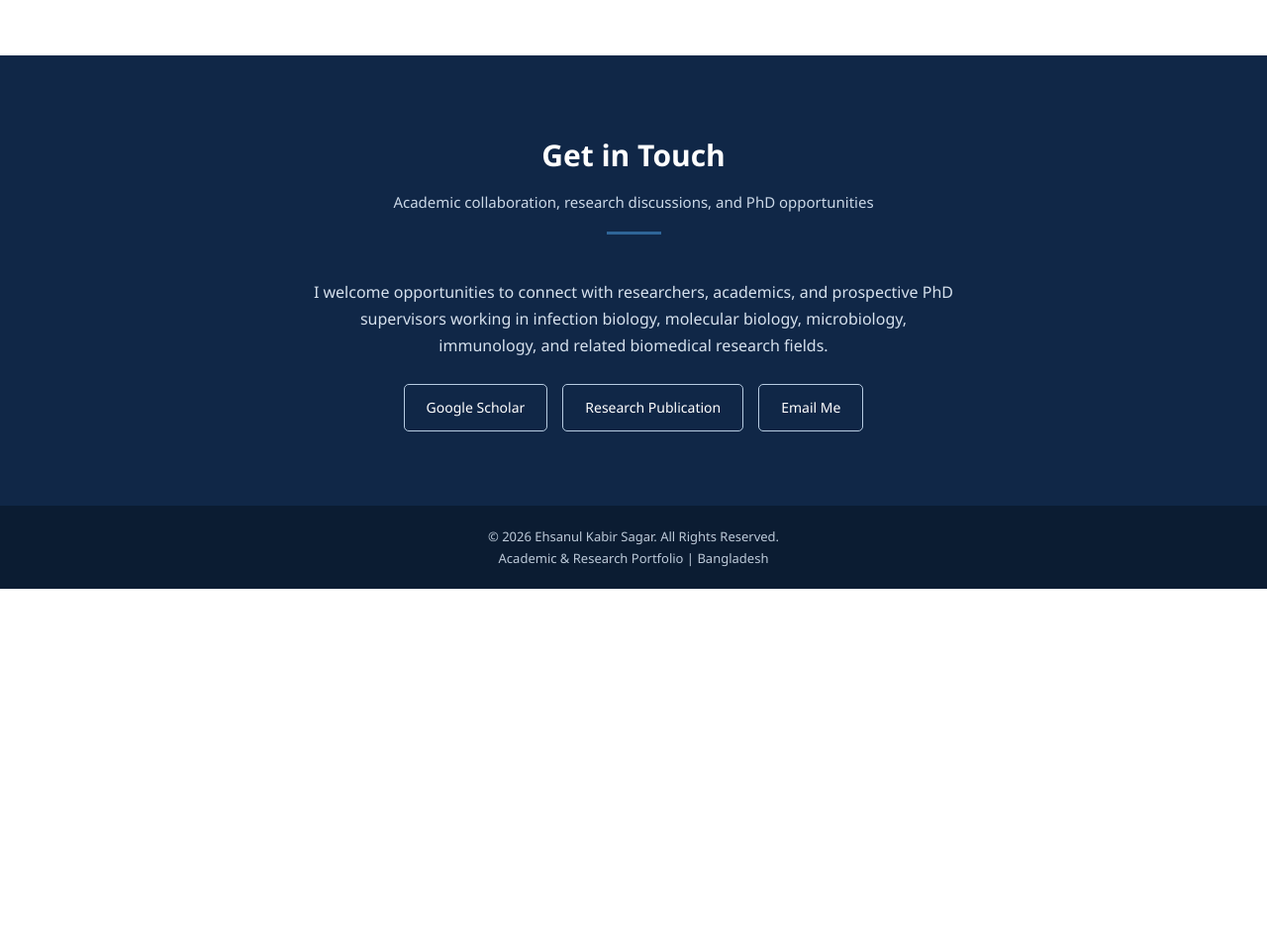
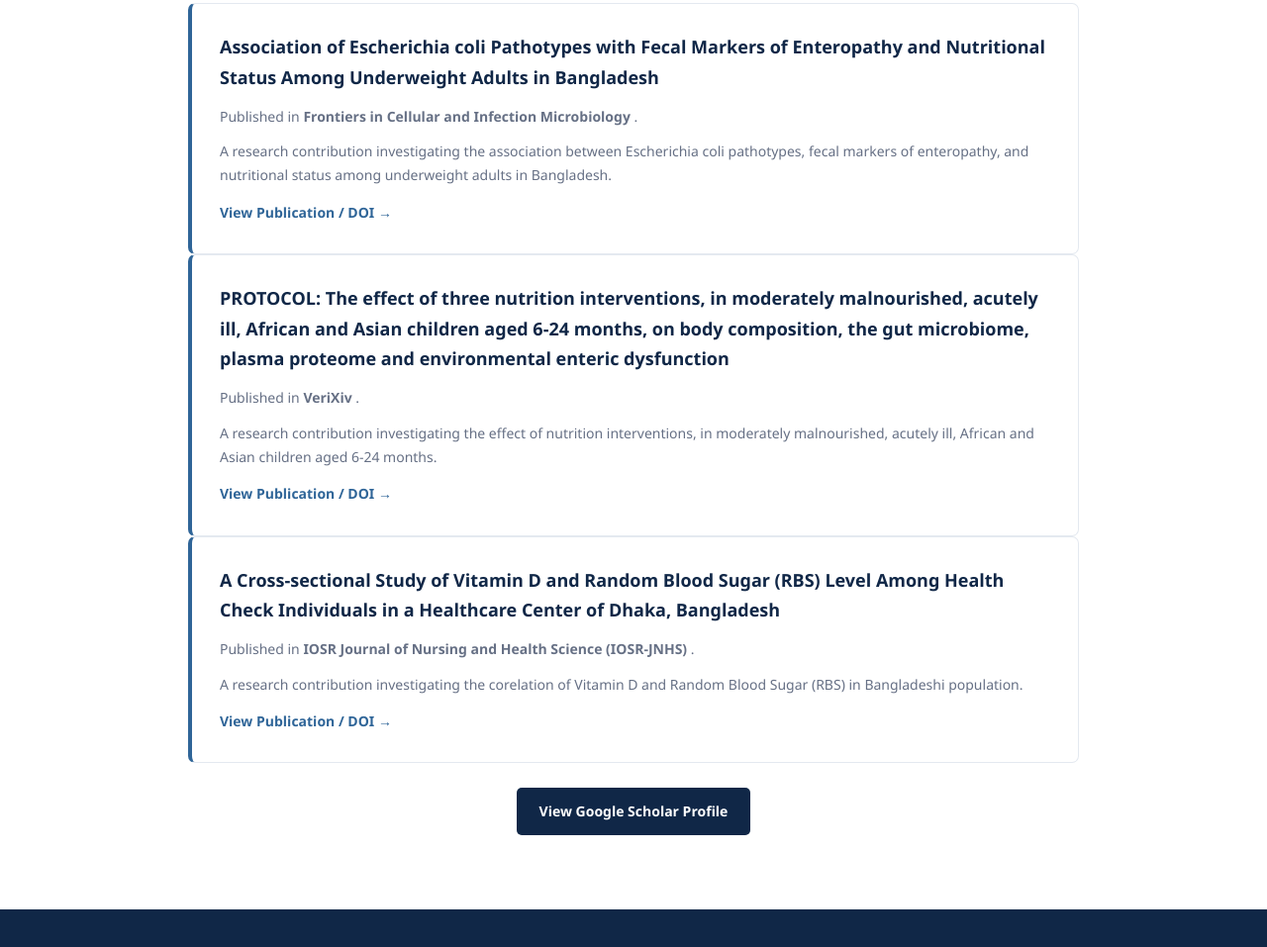
Before and after one commit to ehsanulkabirsagar/biochemist, a plain HTML site: page index.html in a window 1280 px wide. Shown: the part 4382-5339 px from the top of the page at 99% size. Before the commit the page ends 4977 px from the top, so only its background shows below. Drawn offline with Linux system fonts and the light colour scheme.

Commit message:
Update index.html

```diff
--- a/index.html
+++ b/index.html
@@ -926,6 +926,20 @@
                     CGPA: 3.78/4.00
                 </p>
 
+                <div class="education-grid">
+
+            <div class="education-card">
+
+                <h3>Diploma in Medical Technology</h3>
+
+                <div class="degree">
+                    Laboratory Medicine
+                </div>
+
+                <p>
+                    Govt. Institute of Health Technology<br>
+                    Bogra, Bangladesh
+                </p>
             </div>
 
         </div>
@@ -1014,6 +1028,56 @@
             </p>
 
             <a href="https://doi.org/10.3389/fcimb.2025.1553688"
+               target="_blank"
+               rel="noopener noreferrer">
+                View Publication / DOI →
+            </a>
+
+        </div>
+
+        <div class="publication-card">
+
+            <h3>
+                PROTOCOL: The effect of three nutrition interventions, in moderately malnourished, acutely ill, African and Asian children aged 6-24 months, on body composition, the gut microbiome, plasma proteome and environmental enteric dysfunction
+            </h3>
+
+            <p>
+                Published in
+                <strong>
+                    VeriXiv
+                </strong>.
+            </p>
+
+            <p>
+                A research contribution investigating the effect of nutrition interventions, in moderately malnourished, acutely ill, African and Asian children aged 6-24 months.
+            </p>
+
+            <a href="https://doi.org/10.12688/verixiv.1109.1"
+               target="_blank"
+               rel="noopener noreferrer">
+                View Publication / DOI →
+            </a>
+
+        </div>
+
+         <div class="publication-card">
+
+            <h3>
+                A Cross-sectional Study of Vitamin D and Random Blood Sugar (RBS) Level Among Health Check Individuals in a Healthcare Center of Dhaka, Bangladesh
+            </h3>
+
+            <p>
+                Published in
+                <strong>
+                    IOSR Journal of Nursing and Health Science (IOSR-JNHS)
+                </strong>.
+            </p>
+
+            <p>
+                A research contribution investigating the corelation of Vitamin D and Random Blood Sugar (RBS) in Bangladeshi population.
+            </p>
+
+            <a href="https://www.iosrjournals.org/iosr-jnhs/papers/vol10-issue1/Ser-1/C1001012024.pdf"
                target="_blank"
                rel="noopener noreferrer">
                 View Publication / DOI →
```
